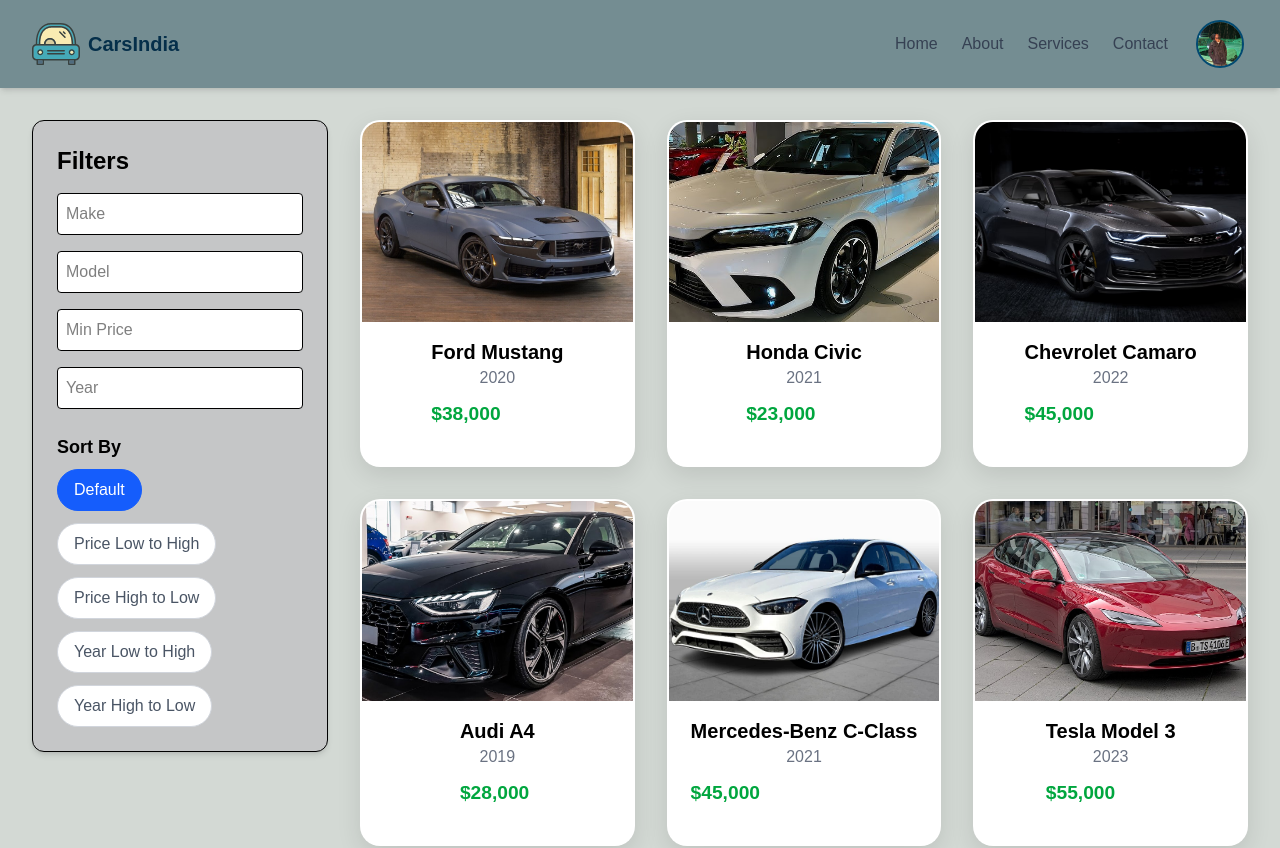
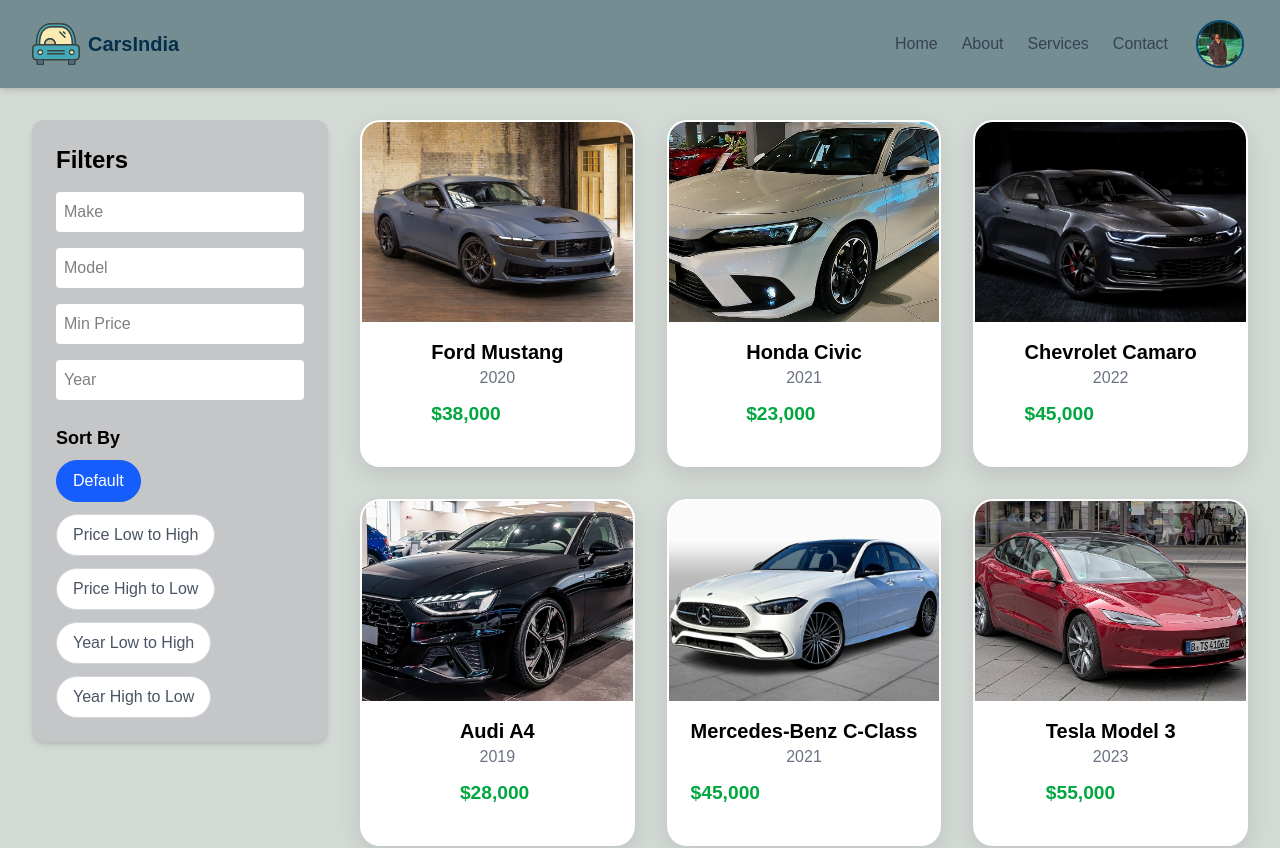
Before and after one commit to sandeepkshrma/cars-india, a Next.js app: page /cars in a window 1280 px wide. Shown: the top 848 px of the page. Built offline with nearby package versions, Linux system fonts and the light colour scheme.

Commit message:
Updated layout

```diff
--- a/app/cars/page.jsx
+++ b/app/cars/page.jsx
@@ -119,7 +119,7 @@ function CarList() {
 
           {/* Filters and Sorting */}
           <div className="lg:w-1/4 w-full">
-            <div className="filterSection border rounded-xl p-6 shadow-md bg-white">
+            <div className="filterSection shadow-lg rounded-xl p-6 shadow-md bg-white">
               <h2 className="text-2xl font-semibold mb-4">Filters</h2>
               <div className="flex flex-col gap-4">
                 <input
@@ -128,7 +128,7 @@ function CarList() {
                   value={filters.make}
                   onChange={handleFilterChange}
                   placeholder="Make"
-                  className="bg-white p-2 border rounded"
+                  className="bg-white p-2 rounded"
                 />
                 <input
                   type="text"
@@ -136,7 +136,7 @@ function CarList() {
                   value={filters.model}
                   onChange={handleFilterChange}
                   placeholder="Model"
-                  className="bg-white p-2 border rounded"
+                  className="bg-white p-2 rounded"
                 />
                 <input
                   type="number"
@@ -144,7 +144,7 @@ function CarList() {
                   value={filters.price}
                   onChange={handleFilterChange}
                   placeholder="Min Price"
-                  className="bg-white p-2 border rounded"
+                  className="bg-white p-2 rounded"
                 />
                 <input
                   type="number"
@@ -152,7 +152,7 @@ function CarList() {
                   value={filters.year}
                   onChange={handleFilterChange}
                   placeholder="Year"
-                  className="bg-white   p-2 border rounded"
+                  className="bg-white p-2 rounded"
                 />
               </div>
 
```
